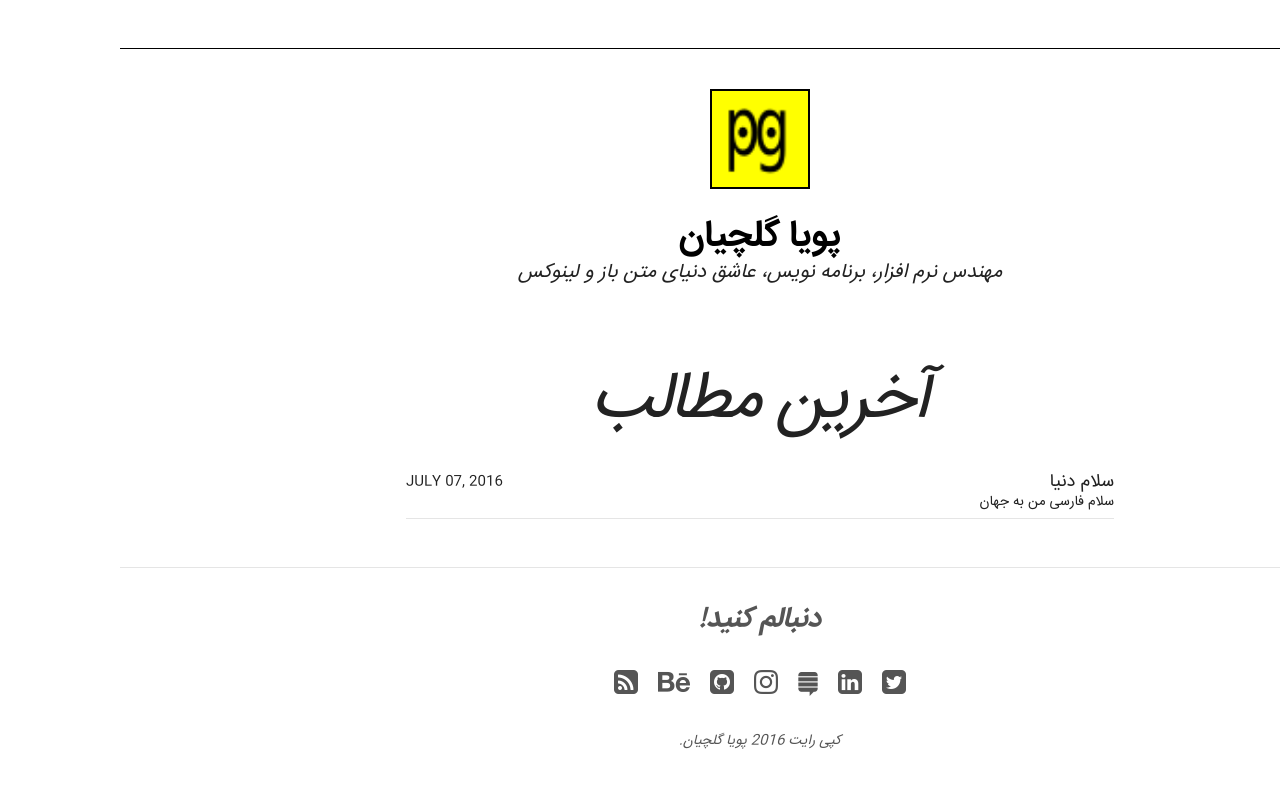
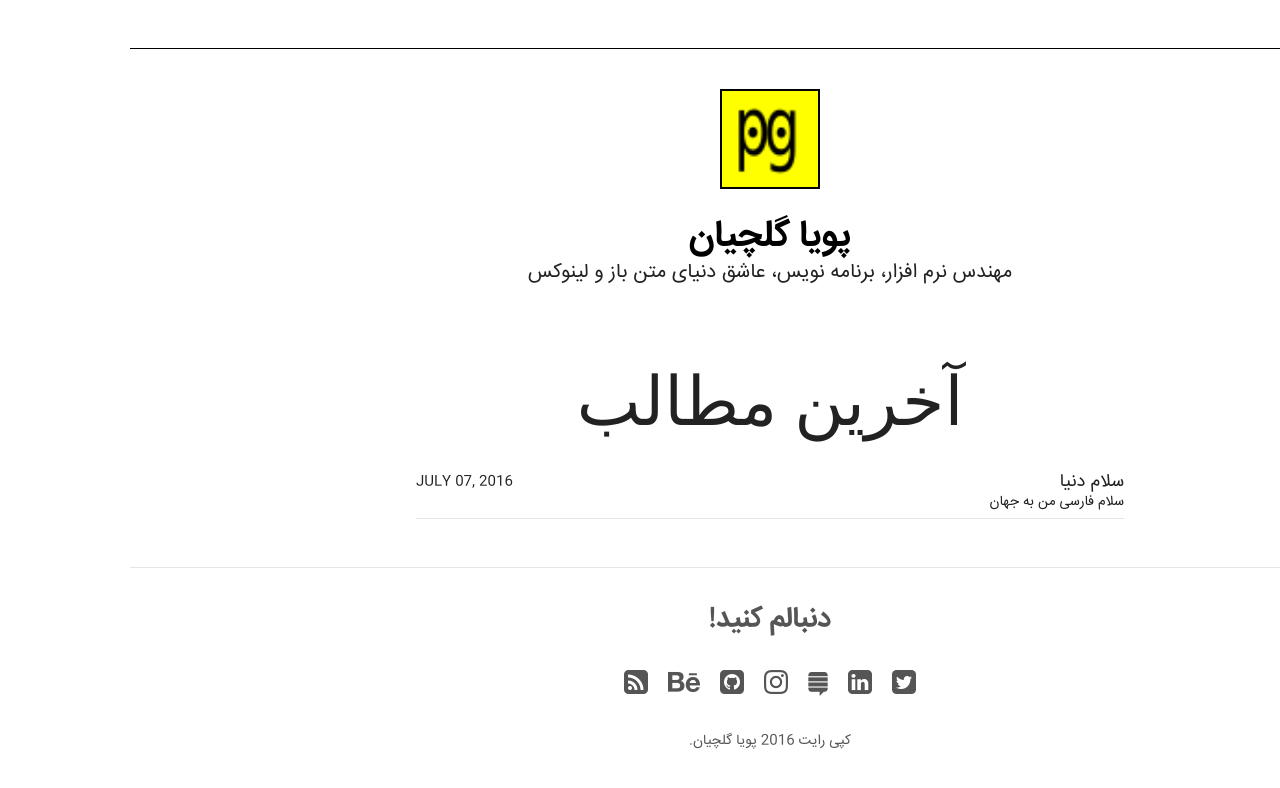
Before and after one commit to pooya-golchian/farsi, a Jekyll site: the page built from index.html, in a window 1280 px wide. Shown: the top 788 px of the page. Built offline with Jekyll 4.4.1, drawn with Linux system fonts in a browser that asks for light colours; nearby versions of some CDN libraries; some web fonts are replaced.

Commit message:
change some stylesheet scss

```diff
--- a/_sass/_footer.scss
+++ b/_sass/_footer.scss
@@ -6,9 +6,7 @@
   @include clearfix;
   margin: 2em auto;
   text-align: center;
-  font-family: $alt-font;
   @include font-size(14);
-  font-style: italic;
   color: lighten($text-color,20);
   a {
     color: lighten($text-color,20);
--- a/_sass/_masthead.scss
+++ b/_sass/_masthead.scss
@@ -57,11 +57,9 @@
 
 .site-description {
   margin-top: 0;
-  font-family: $alt-font;
   @include font-size(16);
   font-weight: 400;
-  font-style: italic;
-  @include animation-duration(1s);
+    @include animation-duration(1s);
     @include animation-delay(1s);
   @include media($medium) {
     @include font-size(20);
--- a/_sass/_page.scss
+++ b/_sass/_page.scss
@@ -73,11 +73,9 @@
 
 .entry-title {
 	font-family: $alt-font;
-	font-style: italic;
 	@include font-size(36,yes,36);
 	font-weight: 400;
 	line-height: 1;
-	letter-spacing: -3px;
 	a {
 		color: $black;
 		text-decoration: underline;
--- a/_sass/_variables.scss
+++ b/_sass/_variables.scss
@@ -3,7 +3,7 @@
 $heading-font: $base-font;
 $caption-font: $base-font;
 $code-font: 'source-code-pro', monospace;
-$alt-font: 'IRANSans', serif;
+$alt-font: 'Lalezar', serif;
 
 $doc-font-size: 16;
 $doc-line-height: 24;
--- a/_sass/vendor/font-awesome/_path.scss
+++ b/_sass/vendor/font-awesome/_path.scss
@@ -49,3 +49,15 @@
     url('#{$fa-font-path}/IRANSansWeb.woff') format("woff");
     font-weight: 400
 }
+///////////////////////////////////////////////
+@font-face {
+    font-family: 'Lalezar';
+    font-weight: 400;
+    src: url('#{$fa-font-path}/Lalezar-Regular.woff2') format("woff2")
+}
+
+@font-face {
+    font-family: 'Lalezar';
+    font-weight: 400;
+    src: url('#{$fa-font-path}/Lalezar-Regular.woff') format("woff")
+}
```
